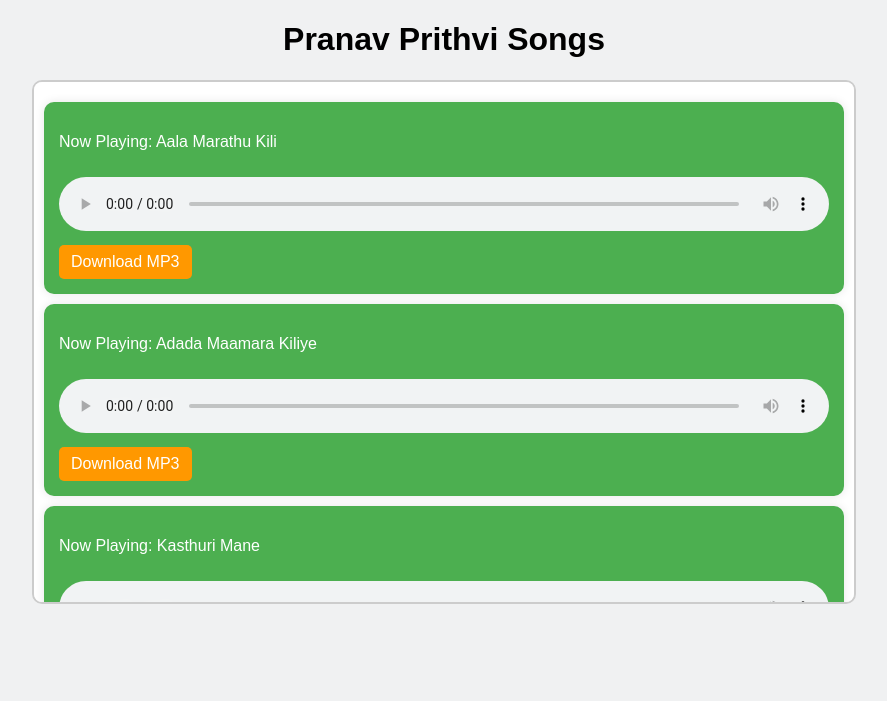
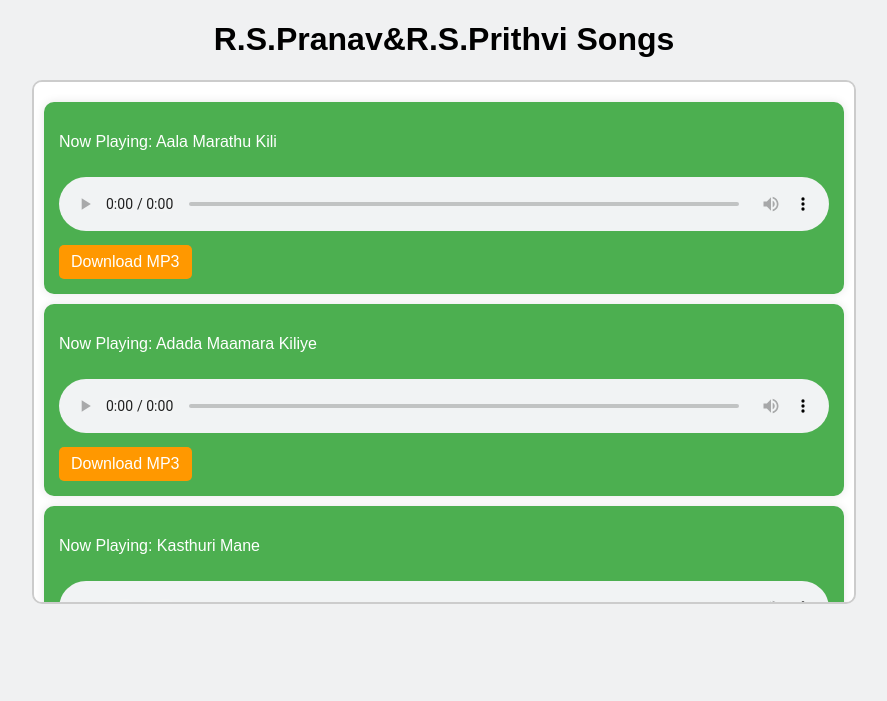
Before and after one commit to rajak247/my-mp3-website, a plain HTML site: page index.html in a window 1280 px wide. Shown: the whole page, without its empty margins (196-1083 px from the left). Drawn offline with Linux system fonts and the light colour scheme.

Commit message:
name modify2
name modify2

```diff
--- a/index.html
+++ b/index.html
@@ -49,7 +49,7 @@
     </style>
 </head>
 <body>
-    <h1>Pranav Prithvi Songs</h1>
+    <h1>R.S.Pranav&R.S.Prithvi Songs</h1>
     <div class="container">
         <div class="player">
             <p>Now Playing: Aala Marathu Kili</p>
```
